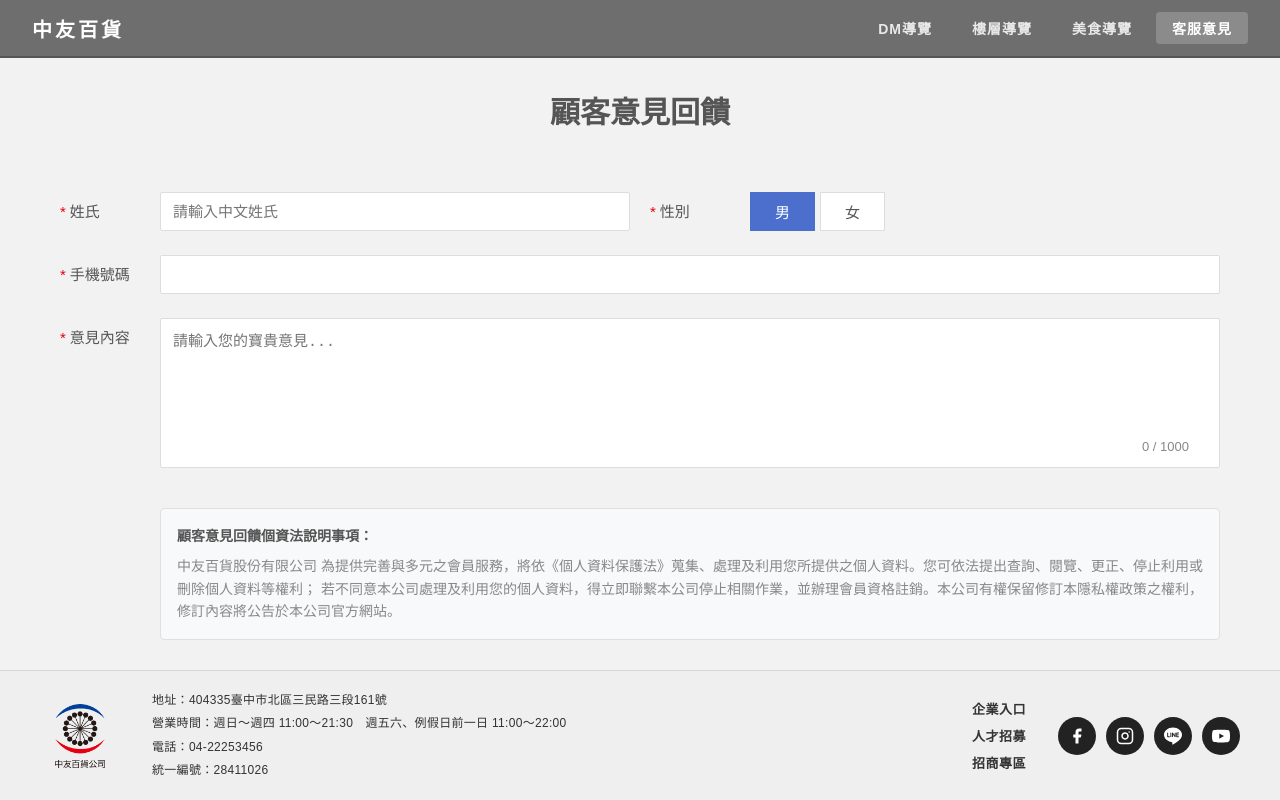
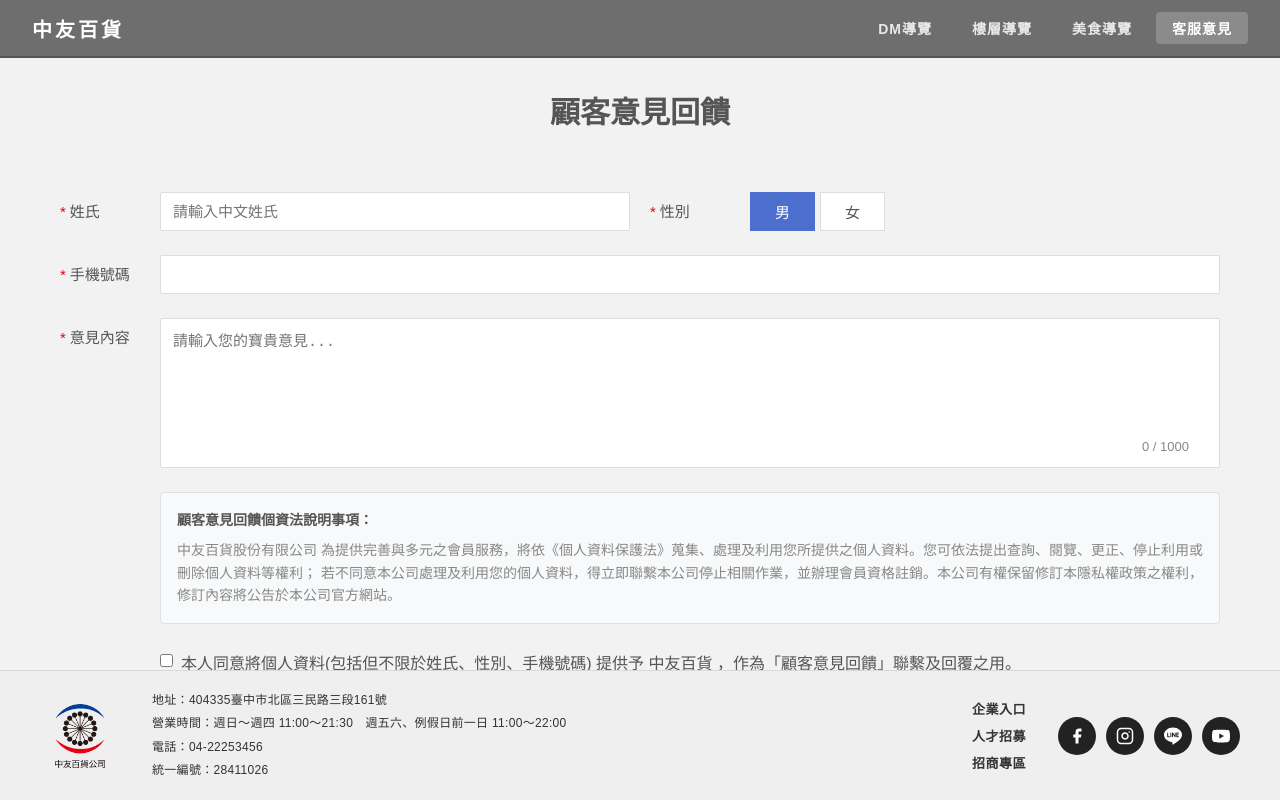
Before and after one commit to faypo/ChungyoOffical, a React (Vite) app in the folder dm-flipbook/: page /CustomerFeedback in a window 1280 px wide. Built offline with nearby package versions, Linux system fonts and the light colour scheme.

Commit message:
[dev]調整意見回饋頁面版面

```diff
--- a/dm-flipbook/src/components/feedback/CustomerFeedback.css
+++ b/dm-flipbook/src/components/feedback/CustomerFeedback.css
@@ -338,6 +338,11 @@
 
 @media (min-width: 768px) {
 
+    .privacy-policy-box{
+        margin-top: 0px;
+    }
+
+
     .form-title{
         margin-bottom: 60px;
         font-size: 20px;
```
